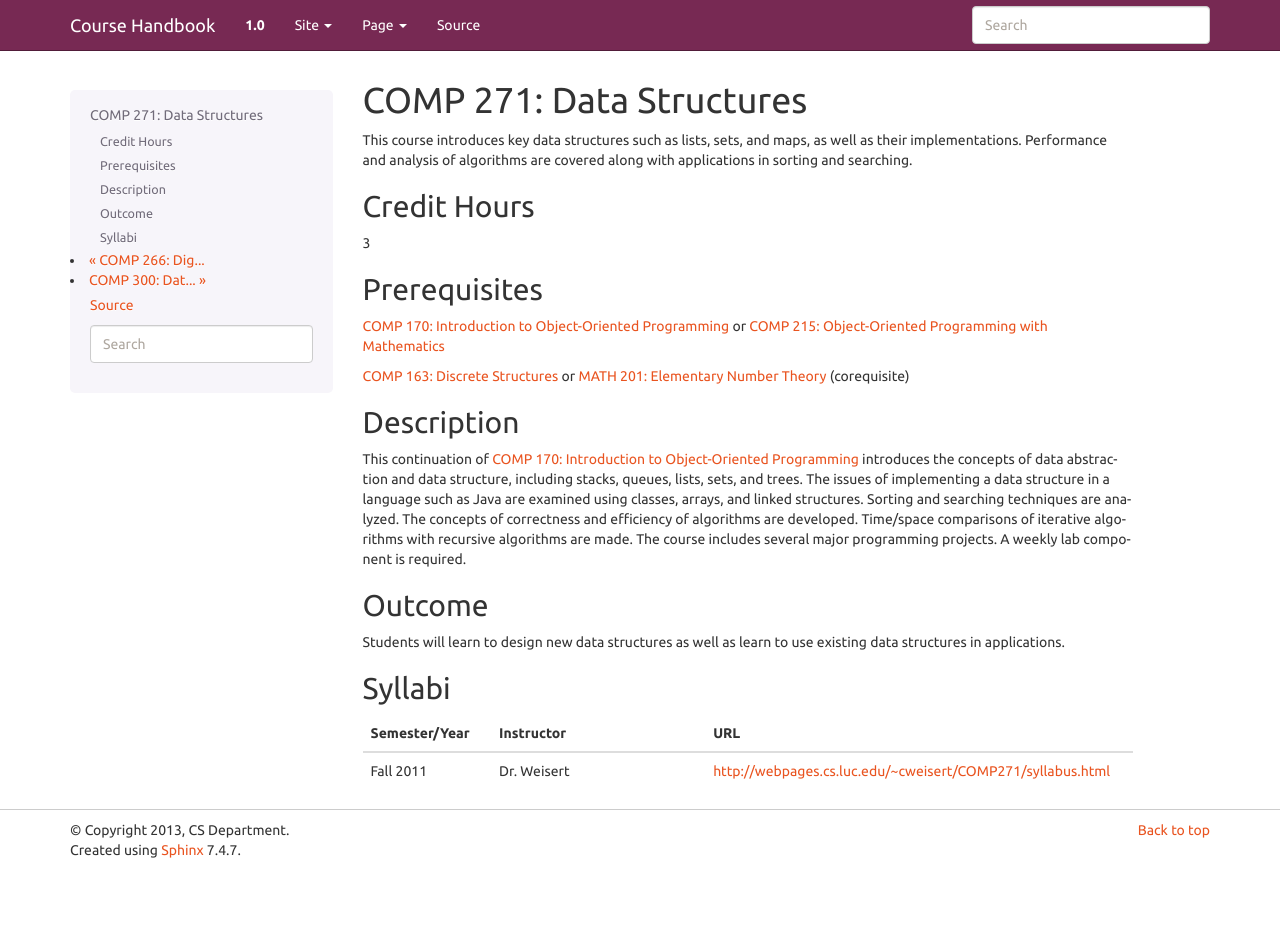
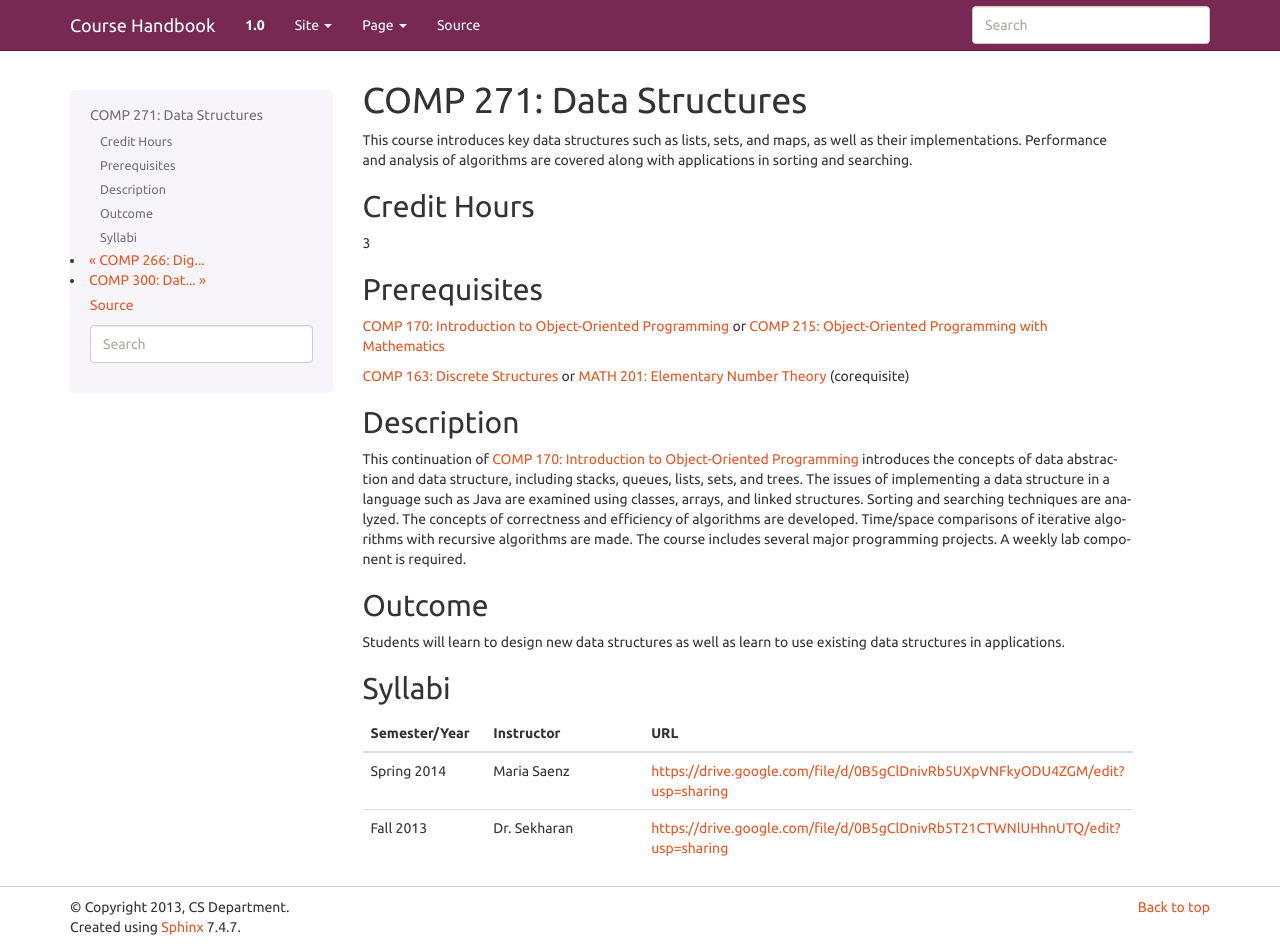
Before and after one commit to kyang5/coursedescriptions, a Sphinx documentation site: the page built from source/comp271.rst, in a window 1280 px wide and 947 px high. Built offline with Sphinx 7.4.7, drawn with Linux system fonts in a browser that asks for light colours.

Commit message:
Updated syllabus info for COMP 271

```diff
--- a/source/comp271.rst
+++ b/source/comp271.rst
@@ -40,4 +40,5 @@ Syllabi
    	:header: "Semester/Year", "Instructor", "URL"
    	:widths: 15, 25, 50
 
-	"Fall 2011", "Dr. Weisert", "http://webpages.cs.luc.edu/~cweisert/COMP271/syllabus.html"
+	"Spring 2014", "Maria Saenz", "https://drive.google.com/file/d/0B5gClDnivRb5UXpVNFkyODU4ZGM/edit?usp=sharing"
+	"Fall 2013", "Dr. Sekharan", "https://drive.google.com/file/d/0B5gClDnivRb5T21CTWNlUHhnUTQ/edit?usp=sharing"
```
